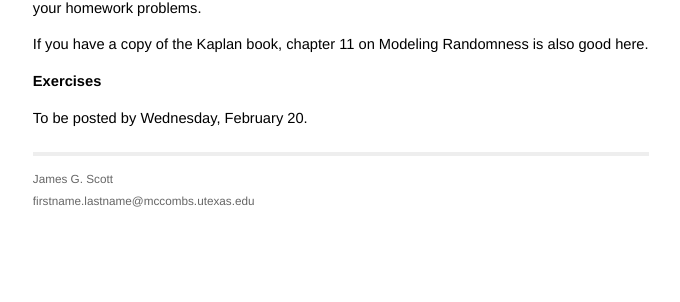
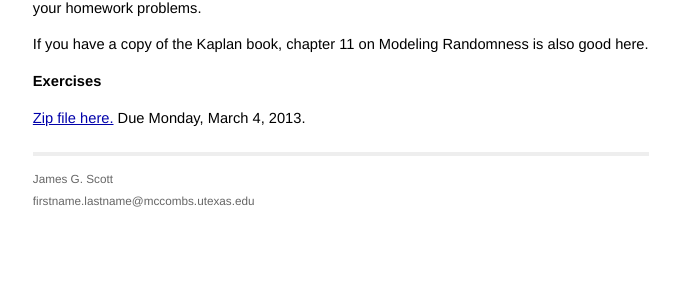
Before and after one commit to jgscott/SSC325, a Jekyll site: the page built from _posts/2013-02-18-week06.md, in a window 1280 px wide. Shown: the part 407-709 px from the top of the page, without its empty margins (299-979 px from the left). Built offline with Jekyll 4.4.1, drawn with Linux system fonts in a browser that asks for light colours.

Commit message:
week 6 exerises

```diff
--- a/_posts/2013-02-18-week06.md
+++ b/_posts/2013-02-18-week06.md
@@ -24,4 +24,4 @@ If you have a copy of the Kaplan book, chapter 11 on Modeling Randomness is also
 
 Exercises
 ---------
-To be posted by Wednesday, February 20.
+[Zip file here.](http://jgscott.github.com/SSC325/exercises/exercises06-SSC325H.zip) Due Monday, March 4, 2013.
```
Also changed, not shown: 1 other file.
